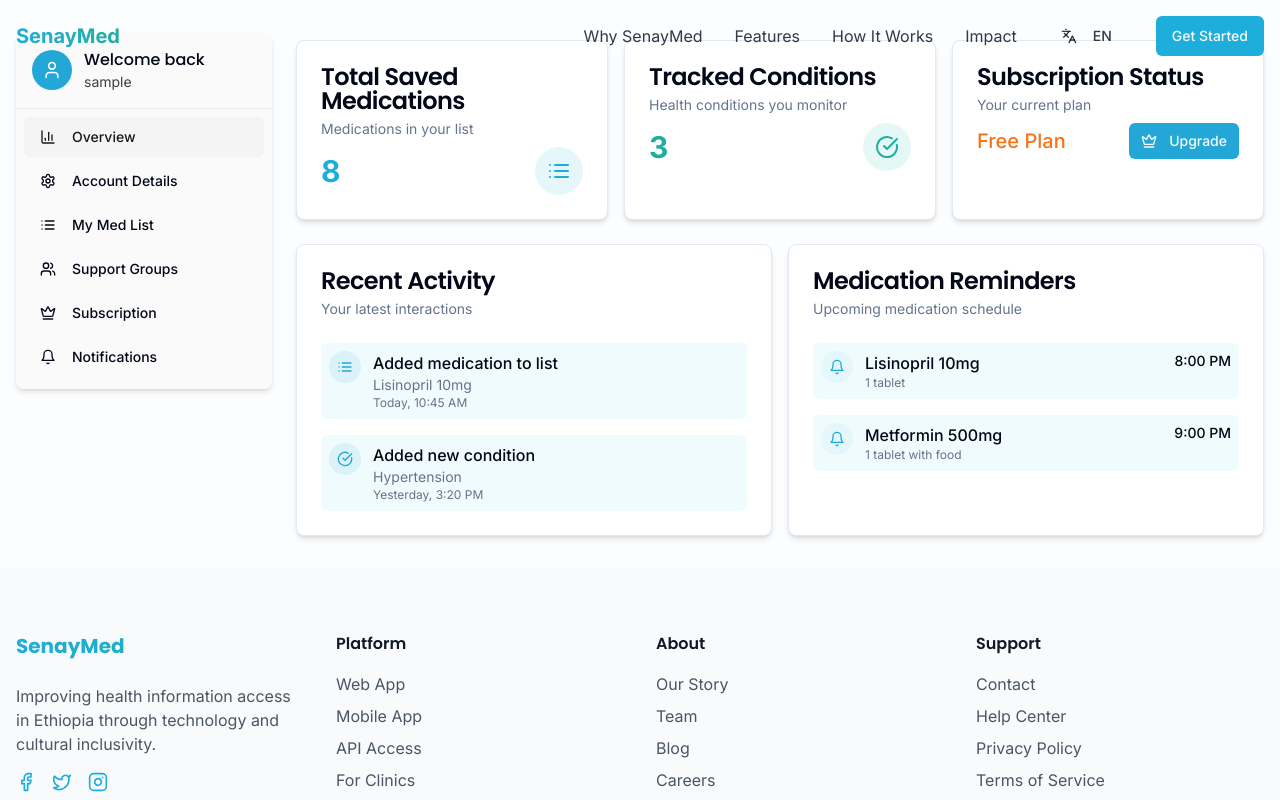
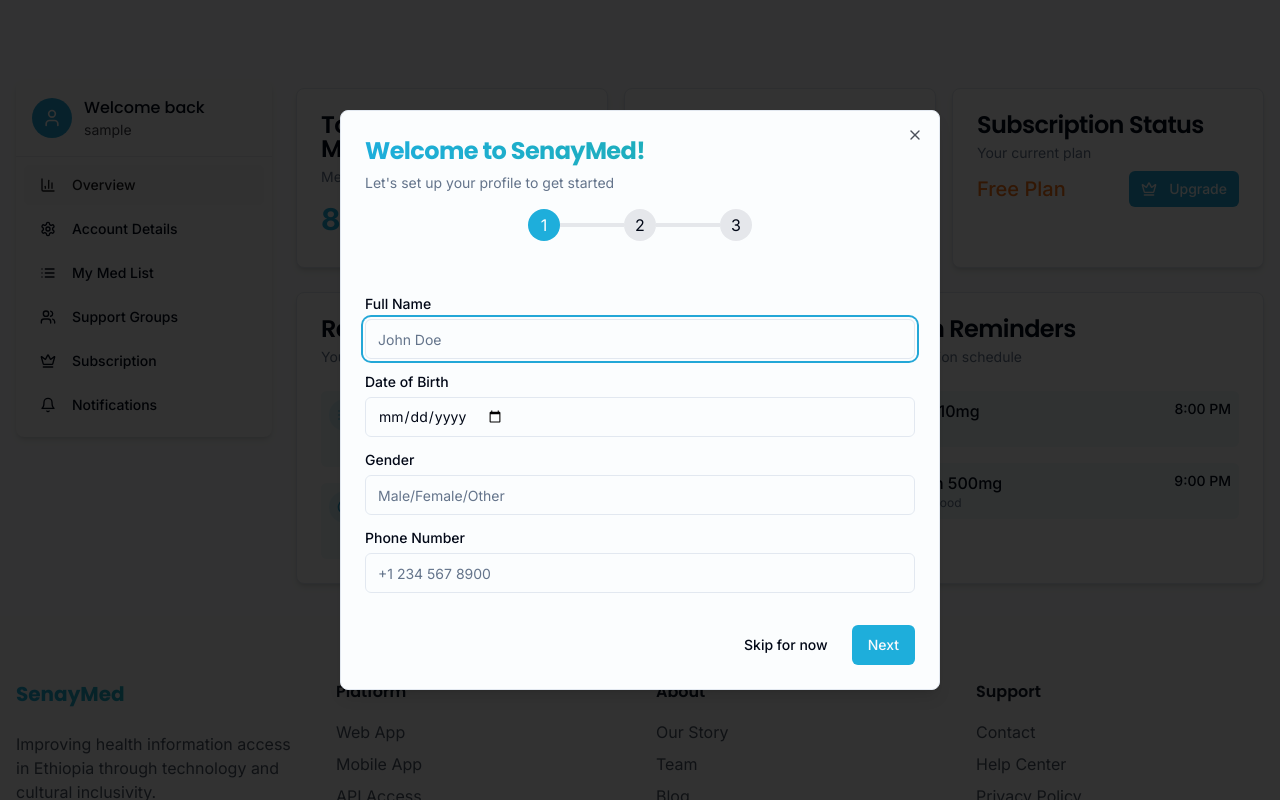
Before and after one commit to LidetuK/senaymed-health-hub-ethiopia, a React (Vite) app: page /dashboard in a window 1280 px wide. Shown: the top 800 px of the page. Built offline with nearby package versions, Linux system fonts and the light colour scheme; sample sign-in values are in the browser's storage.

Commit message:
Fix: Dashboard header overlap and add onboarding
-   Hide the header on the dashboard to prevent overlap.
-   Implement an onboarding flow after login, prompting users to fill out detailed profile information.

```diff
--- a/src/components/layout/Header.tsx
+++ b/src/components/layout/Header.tsx
@@ -3,10 +3,17 @@ import React, { useState, useEffect } from 'react';
 import { Button } from "@/components/ui/button";
 import { Menu, X, Languages } from 'lucide-react';
 import { cn } from '@/lib/utils';
+import { useLocation } from 'react-router-dom';
 
 const Header: React.FC = () => {
   const [isScrolled, setIsScrolled] = useState(false);
   const [isMobileMenuOpen, setIsMobileMenuOpen] = useState(false);
+  const location = useLocation();
+
+  // Hide header on dashboard page
+  if (location.pathname === '/dashboard') {
+    return null;
+  }
 
   useEffect(() => {
     const handleScroll = () => {
--- a/src/pages/Dashboard.tsx
+++ b/src/pages/Dashboard.tsx
@@ -1,29 +1,251 @@
 
-import React, { useState } from "react";
+import React, { useState, useEffect } from "react";
 import { Tabs, TabsContent, TabsList, TabsTrigger } from "@/components/ui/tabs";
 import { Button } from "@/components/ui/button";
-import { Card, CardContent, CardDescription, CardHeader, CardTitle } from "@/components/ui/card";
+import { Card, CardContent, CardDescription, CardHeader, CardTitle, CardFooter } from "@/components/ui/card";
 import { Input } from "@/components/ui/input";
 import { Label } from "@/components/ui/label";
-import Header from "@/components/layout/Header";
+import { Dialog, DialogContent, DialogDescription, DialogFooter, DialogHeader, DialogTitle } from "@/components/ui/dialog";
+import { Textarea } from "@/components/ui/textarea";
 import Footer from "@/components/layout/Footer";
-import { CheckCircle, Settings, List, Users, Crown, CreditCard, User, BarChart3, Bell } from "lucide-react";
+import { CheckCircle, Settings, List, Users, Crown, CreditCard, User, BarChart3, Bell, ChevronRight, X } from "lucide-react";
+import { useToast } from "@/hooks/use-toast";
 
 const Dashboard: React.FC = () => {
   const [activeTab, setActiveTab] = useState("overview");
+  const [showOnboarding, setShowOnboarding] = useState(false);
+  const [onboardingStep, setOnboardingStep] = useState(1);
+  const [formData, setFormData] = useState({
+    fullName: "",
+    dateOfBirth: "",
+    gender: "",
+    phoneNumber: "",
+    address: "",
+    emergencyContact: "",
+    allergies: "",
+    existingConditions: "",
+    currentMedications: "",
+  });
   const username = localStorage.getItem("username") || "User";
+  const { toast } = useToast();
+
+  useEffect(() => {
+    // Check if user has completed onboarding
+    const hasCompletedOnboarding = localStorage.getItem("onboardingCompleted");
+
+    if (!hasCompletedOnboarding) {
+      setShowOnboarding(true);
+    }
+  }, []);
 
   const handleSubscribe = () => {
     // Implement subscription logic here
-    alert("Subscription feature will be implemented with payment integration");
+    toast({
+      title: "Coming Soon",
+      description: "Subscription feature will be implemented with payment integration",
+    });
+  };
+
+  const handleInputChange = (e: React.ChangeEvent<HTMLInputElement | HTMLTextAreaElement>) => {
+    const { name, value } = e.target;
+    setFormData(prev => ({ ...prev, [name]: value }));
+  };
+
+  const handleNextStep = () => {
+    if (onboardingStep < 3) {
+      setOnboardingStep(prev => prev + 1);
+    } else {
+      completeOnboarding();
+    }
+  };
+
+  const handlePreviousStep = () => {
+    if (onboardingStep > 1) {
+      setOnboardingStep(prev => prev - 1);
+    }
+  };
+
+  const completeOnboarding = () => {
+    localStorage.setItem("onboardingCompleted", "true");
+    localStorage.setItem("userProfile", JSON.stringify(formData));
+    setShowOnboarding(false);
+
+    toast({
+      title: "Profile Complete!",
+      description: "Your profile has been successfully set up.",
+    });
+  };
+
+  const skipOnboarding = () => {
+    localStorage.setItem("onboardingCompleted", "true");
+    setShowOnboarding(false);
   };
 
   return (
     <div className="min-h-screen bg-background flex flex-col">
-      <Header />
+      {/* Onboarding Dialog */}
+      <Dialog open={showOnboarding} onOpenChange={setShowOnboarding}>
+        <DialogContent className="sm:max-w-[600px]">
+          <DialogHeader>
+            <DialogTitle className="text-2xl font-bold gradient-text">
+              {onboardingStep === 1 && "Welcome to SenayMed!"}
+              {onboardingStep === 2 && "Health Information"}
+              {onboardingStep === 3 && "Almost Done!"}
+            </DialogTitle>
+            <DialogDescription>
+              {onboardingStep === 1 && "Let's set up your profile to get started"}
+              {onboardingStep === 2 && "Tell us about your health conditions"}
+              {onboardingStep === 3 && "Final details to complete your profile"}
+            </DialogDescription>
+          </DialogHeader>
+
+          <div className="flex justify-center mb-6">
+            <div className="flex items-center">
+              <div className={`w-8 h-8 rounded-full flex items-center justify-center ${onboardingStep >= 1 ? "bg-senay-blue-500 text-white" : "bg-gray-200"}`}>
+                1
+              </div>
+              <div className={`w-16 h-1 ${onboardingStep >= 2 ? "bg-senay-blue-500" : "bg-gray-200"}`}></div>
+              <div className={`w-8 h-8 rounded-full flex items-center justify-center ${onboardingStep >= 2 ? "bg-senay-blue-500 text-white" : "bg-gray-200"}`}>
+                2
+              </div>
+              <div className={`w-16 h-1 ${onboardingStep >= 3 ? "bg-senay-blue-500" : "bg-gray-200"}`}></div>
+              <div className={`w-8 h-8 rounded-full flex items-center justify-center ${onboardingStep >= 3 ? "bg-senay-blue-500 text-white" : "bg-gray-200"}`}>
+                3
+              </div>
+            </div>
+          </div>
+
+          {onboardingStep === 1 && (
+            <div className="grid gap-4 py-4">
+              <div className="grid gap-2">
+                <Label htmlFor="fullName">Full Name</Label>
+                <Input
+                  id="fullName"
+                  name="fullName"
+                  value={formData.fullName}
+                  onChange={handleInputChange}
+                  placeholder="John Doe"
+                />
+              </div>
+              <div className="grid gap-2">
+                <Label htmlFor="dateOfBirth">Date of Birth</Label>
+                <Input
+                  id="dateOfBirth"
+                  name="dateOfBirth"
+                  value={formData.dateOfBirth}
+                  onChange={handleInputChange}
+                  type="date"
+                />
+              </div>
+              <div className="grid gap-2">
+                <Label htmlFor="gender">Gender</Label>
+                <Input
+                  id="gender"
+                  name="gender"
+                  value={formData.gender}
+                  onChange={handleInputChange}
+                  placeholder="Male/Female/Other"
+                />
+              </div>
+              <div className="grid gap-2">
+                <Label htmlFor="phoneNumber">Phone Number</Label>
+                <Input
+                  id="phoneNumber"
+                  name="phoneNumber"
+                  value={formData.phoneNumber}
+                  onChange={handleInputChange}
+                  placeholder="+1 234 567 8900"
+                />
+              </div>
+            </div>
+          )}
+
+          {onboardingStep === 2 && (
+            <div className="grid gap-4 py-4">
+              <div className="grid gap-2">
+                <Label htmlFor="allergies">Do you have any allergies?</Label>
+                <Textarea
+                  id="allergies"
+                  name="allergies"
+                  value={formData.allergies}
+                  onChange={handleInputChange}
+                  placeholder="List any allergies you may have"
+                />
+              </div>
+              <div className="grid gap-2">
+                <Label htmlFor="existingConditions">Existing Medical Conditions</Label>
+                <Textarea
+                  id="existingConditions"
+                  name="existingConditions"
+                  value={formData.existingConditions}
+                  onChange={handleInputChange}
+                  placeholder="Diabetes, Hypertension, etc."
+                />
+              </div>
+              <div className="grid gap-2">
+                <Label htmlFor="currentMedications">Current Medications</Label>
+                <Textarea
+                  id="currentMedications"
+                  name="currentMedications"
+                  value={formData.currentMedications}
+                  onChange={handleInputChange}
+                  placeholder="List any medications you are currently taking"
+                />
+              </div>
+            </div>
+          )}
+
+          {onboardingStep === 3 && (
+            <div className="grid gap-4 py-4">
+              <div className="grid gap-2">
+                <Label htmlFor="address">Home Address</Label>
+                <Textarea
+                  id="address"
+                  name="address"
+                  value={formData.address}
+                  onChange={handleInputChange}
+                  placeholder="Enter your full address"
+                />
+              </div>
+              <div className="grid gap-2">
+                <Label htmlFor="emergencyContact">Emergency Contact</Label>
+                <Input
+                  id="emergencyContact"
+                  name="emergencyContact"
+                  value={formData.emergencyContact}
+                  onChange={handleInputChange}
+                  placeholder="Name and phone number"
+                />
+              </div>
+              <div className="p-4 bg-senay-blue-100 rounded-md">
+                <p className="text-sm text-muted-foreground">
+                  By completing your profile, you'll get personalized health recommendations and medication reminders.
+                </p>
+              </div>
+            </div>
+          )}
+
+          <DialogFooter className="flex justify-between">
+            <div>
+              {onboardingStep > 1 ? (
+                <Button variant="outline" onClick={handlePreviousStep}>
+                  Back
+                </Button>
+              ) : (
+                <Button variant="ghost" onClick={skipOnboarding}>
+                  Skip for now
+                </Button>
+              )}
+            </div>
+            <Button onClick={handleNextStep} className="bg-senay-blue-500 hover:bg-senay-blue-600">
+              {onboardingStep < 3 ? "Next" : "Complete Setup"}
+            </Button>
+          </DialogFooter>
+        </DialogContent>
+      </Dialog>
 
       <div className="flex-grow">
-        <div className="container mx-auto px-4 py-8">
+        <div className="container mx-auto px-4 py-8 mt-12">
           <div className="flex flex-col md:flex-row justify-between items-start gap-6">
             {/* Sidebar */}
             <div className="w-full md:w-64 bg-sidebar rounded-lg shadow-md">
```
Also changed, not shown: 2 other files (tests, documents, lock files or other folders).
